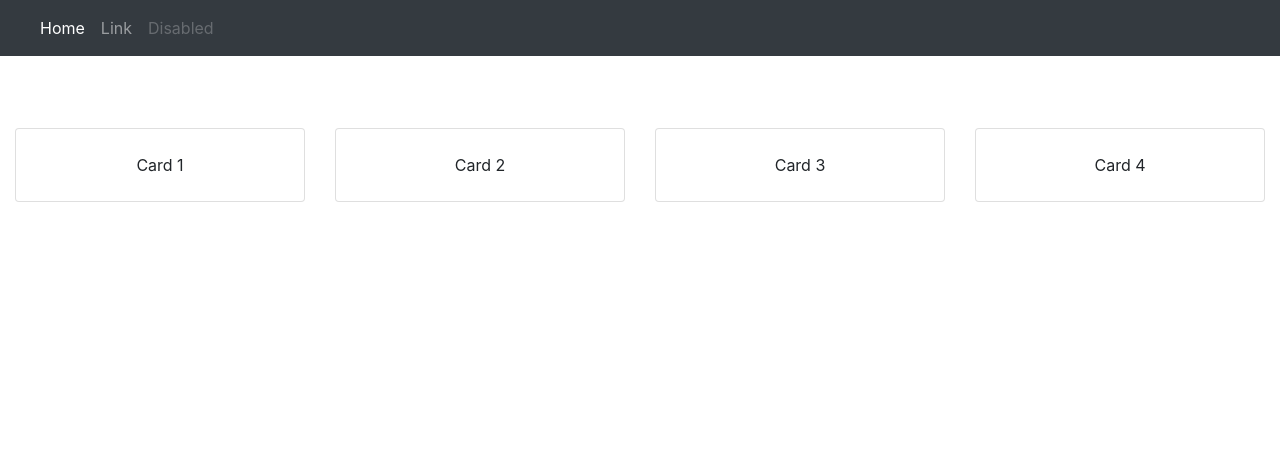
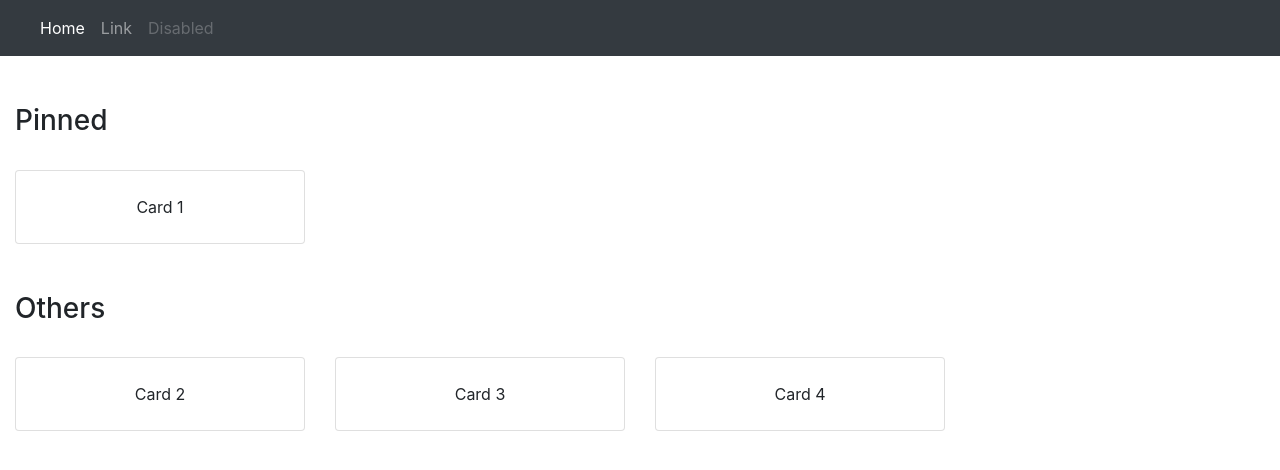
Before and after one commit to bvsatyaram/keep-clone, an Angular app: page / in a window 1280 px wide. Shown: the top 470 px of the page. Built offline with nearby package versions, Linux system fonts and the light colour scheme.

Commit message:
Filter cards based on pinned status

```diff
--- a/src/app/app.component.html
+++ b/src/app/app.component.html
@@ -19,6 +19,4 @@
   </div>
 </nav>
 
-<div class="container-fluid text-center py-5">
-  <app-card-list [cards]='cards'></app-card-list>
-</div>
+<app-card-list [cards]='cards'></app-card-list>
--- a/src/app/app.component.ts
+++ b/src/app/app.component.ts
@@ -7,7 +7,7 @@ import { Component } from '@angular/core';
 })
 export class AppComponent {
   public cards: Array<any> = [
-    {text: 'Card 1'},
+    {text: 'Card 1', pinned: true},
     {text: 'Card 2'},
     {text: 'Card 3'},
     {text: 'Card 4'},
--- a/src/app/card-list/card-list.component.ts
+++ b/src/app/card-list/card-list.component.ts
@@ -1,10 +1,21 @@
 import { Component, Input, OnInit } from '@angular/core';
+import { filter } from 'lodash';
+import { card } from '../models/card';
 
 @Component({
   selector: 'app-card-list',
   template: `
-    <div class="row">
-      <app-card *ngFor='let card of cards' [card]='card'></app-card>
+    <div class='container-fluid text-center' *ngIf='anyPinned()'>
+      <h3 class='text-left mt-5'>Pinned</h3>
+      <div class="row">
+        <app-card *ngFor='let card of getPinned()' [card]='card'></app-card>
+      </div>
+    </div>
+    <div class='container-fluid text-center' *ngIf='anyPinned(false)'>
+      <h3 class='text-left mt-5'>Others</h3>
+      <div class="row">
+        <app-card *ngFor='let card of getPinned( false)' [card]='card'></app-card>
+      </div>
     </div>
   `,
   styles: []
@@ -18,4 +29,12 @@ export class CardListComponent implements OnInit {
   ngOnInit() {
   }
 
+  anyPinned(pinned = true) {
+    return this.getPinned(pinned).length > 0;
+  }
+
+  getPinned(pinned = true) {
+    return filter(this.cards, (card: card) => !!card.pinned == pinned);
+  }
+
 }
--- /dev/null
+++ b/src/app/models/card.ts
@@ -0,0 +1,4 @@
+export interface card {
+  text: string;
+  pinned: boolean;
+}
```
